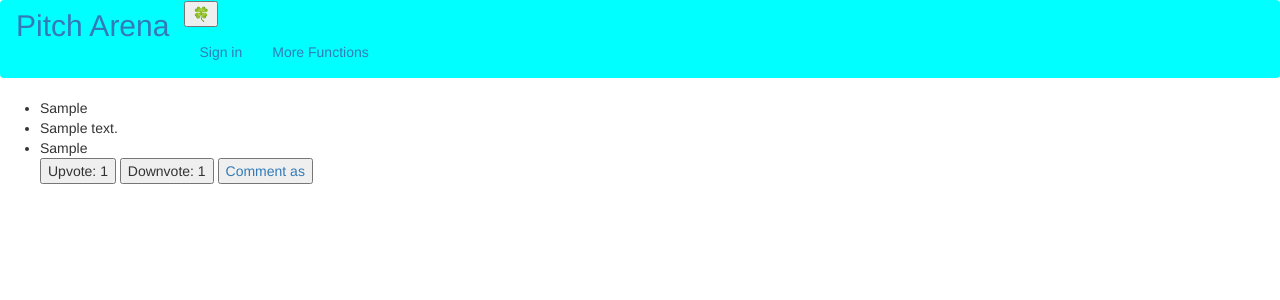
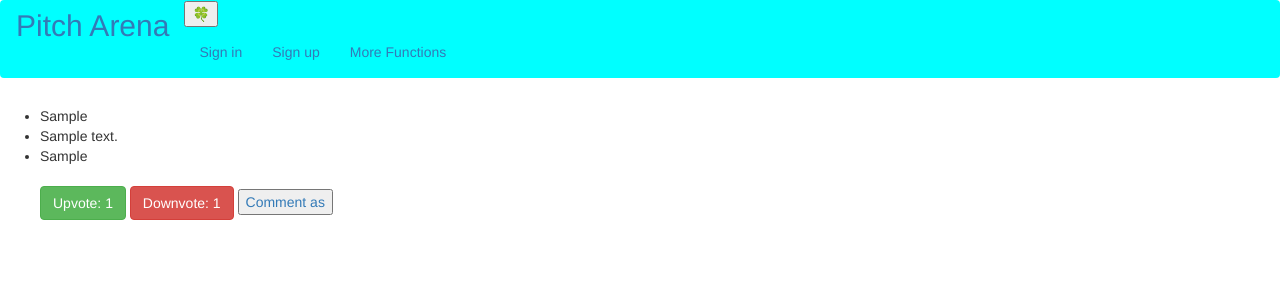
Before and after one commit to FrancisFlow/Flask_Pitch_App, a Flask app: page / in a window 1280 px wide. Shown: the top 300 px of the page. Run offline with Flask 2, Linux system fonts and the light colour scheme; tables that the repository leaves empty hold one stand-in row (values such as "Sample post"); some libraries are stand-ins or nearby versions.

Commit message:
Stylistic updates to app

```diff
--- a/app/templates/index.html
+++ b/app/templates/index.html
@@ -1,17 +1,17 @@
 {% extends 'base.html' %}
 
 {% block content%}
-
 <ul>
 {% for pitch in pitches %}
-<li>{{pitch.pitch_category}}</li>
+<li style="padding-top:8px" >{{pitch.pitch_category}}</li>
 <li>
     {{pitch.pitch_body}}
 </li>
 <li>{{pitch.posted_by}}</li>
+<br>
 
-<button>Upvote: {{pitch.pitch_upvote}} </button>
-<button>Downvote: {{pitch.pitch_downvote}} </button>
+<button class="btn btn-success" >Upvote: {{pitch.pitch_upvote}} </button>
+<button class="btn btn-danger">Downvote: {{pitch.pitch_downvote}} </button>
 <button> <a href="/comment/new/{{pitch.id}}"> Comment as {{current_user.username}}</a></button>
 {% endfor %}
 
--- a/app/templates/navbar.html
+++ b/app/templates/navbar.html
@@ -19,6 +19,9 @@
         <li class="nav-item">
             <a class="nav-link" href="{{url_for('auth.login')}}">Sign in</a>
         </li>
+        <li class="nav-item" >
+          <a class="nav-item" href="{{url_for('auth.register')}}">Sign up</a>
+        </li>
         {% endif %}
         <li class="nav-item dropdown">
           <a class="nav-link dropdown-toggle" href="#" id="navbarDropdownMenuLink" data-toggle="dropdown" aria-haspopup="true" aria-expanded="false">
--- a/manage.py
+++ b/manage.py
@@ -4,7 +4,7 @@
 from flask_migrate import Migrate, MigrateCommand
 
 
-app= create_app('development')
+app= create_app('production')
 
 manager = Manager(app)
 manager.add_command('server', Server)
```
Also changed, not shown: app/templates/comment.html (+10 -3 lines), app/templates/profile/profile.html (+9 -4 lines).
